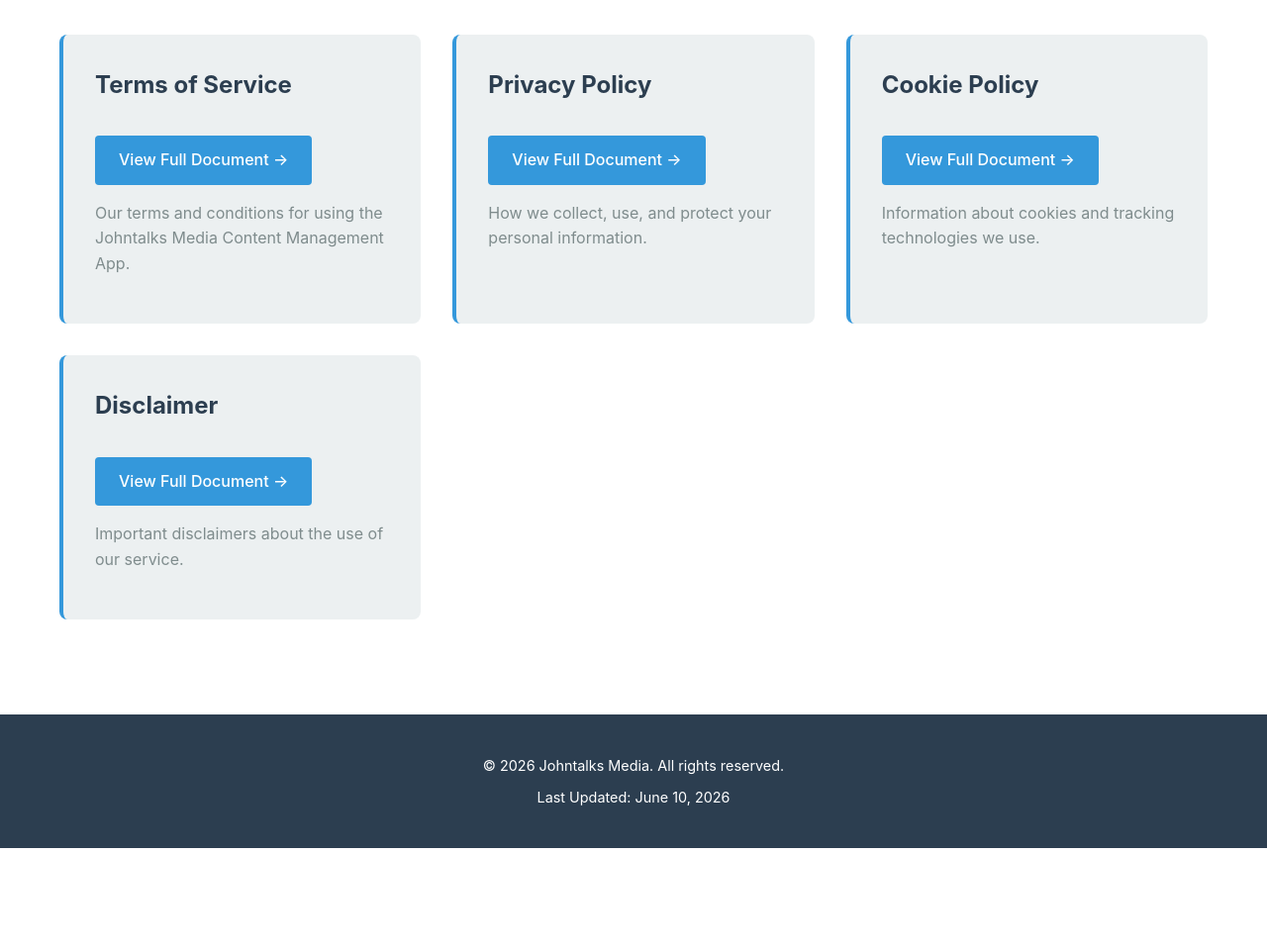
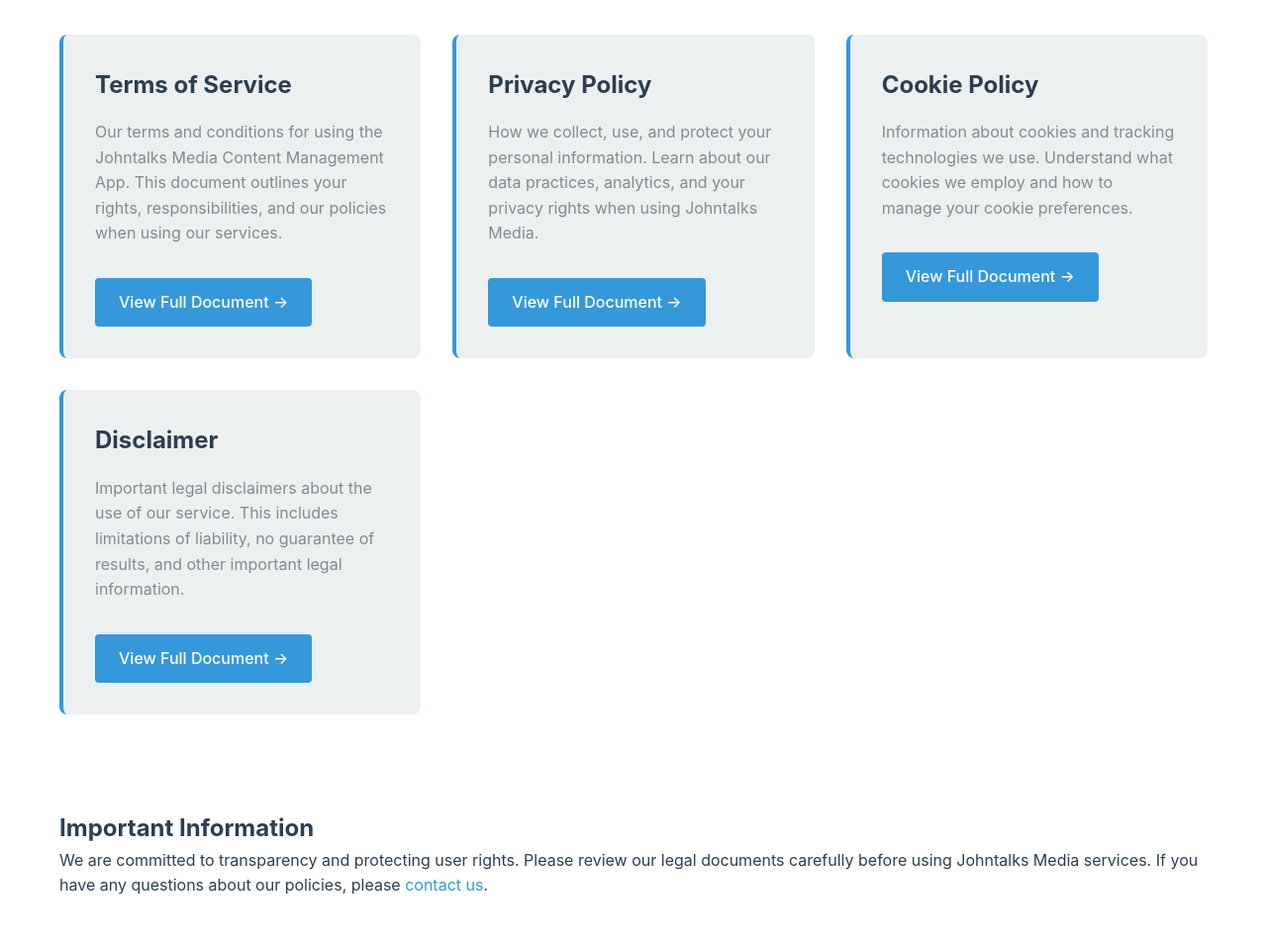
Before and after one commit to Bishop3993/Johntalks-Legal, a plain HTML site: page index.html in a window 1280 px wide. Shown: the part 320-1279 px from the top of the page at 99% size. Before the commit the page ends 1177 px from the top, so only its background shows below. Drawn offline with Linux system fonts and the light colour scheme.

Commit message:
Update main index with legal documents CSS stylesheet

```diff
--- a/index.html
+++ b/index.html
@@ -7,6 +7,7 @@
     <meta name="author" content="Johntalks Media">
     <title>Johntalks - Legal Documentation</title>
     <link rel="stylesheet" href="assets/css/style.css">
+    <link rel="stylesheet" href="assets/css/legal-documents.css">
 </head>
 <body>
     <header>
@@ -16,10 +17,11 @@
                     <h1>Johntalks Legal</h1>
                 </div>
                 <ul class="nav-links">
-                    <li><a href="#terms">Terms of Service</a></li>
-                    <li><a href="#privacy">Privacy Policy</a></li>
-                    <li><a href="#cookies">Cookie Policy</a></li>
-                    <li><a href="#disclaimer">Disclaimer</a></li>
+                    <li><a href="index.html">Home</a></li>
+                    <li><a href="docs/terms-of-service.html">Terms of Service</a></li>
+                    <li><a href="docs/privacy-policy.html">Privacy Policy</a></li>
+                    <li><a href="docs/cookie-policy.html">Cookie Policy</a></li>
+                    <li><a href="docs/disclaimer.html">Disclaimer</a></li>
                 </ul>
             </div>
         </nav>
@@ -38,27 +40,36 @@
                 <div class="legal-documents">
                     <article id="terms" class="document">
                         <h3>Terms of Service</h3>
-                        <p><a href="docs/terms-of-service.html" class="btn">View Full Document →</a></p>
-                        <p>Our terms and conditions for using the Johntalks Media Content Management App.</p>
+                        <p>Our terms and conditions for using the Johntalks Media Content Management App. This document outlines your rights, responsibilities, and our policies when using our services.</p>
+                        <a href="docs/terms-of-service.html" class="btn">View Full Document →</a>
                     </article>
 
                     <article id="privacy" class="document">
                         <h3>Privacy Policy</h3>
-                        <p><a href="docs/privacy-policy.html" class="btn">View Full Document →</a></p>
-                        <p>How we collect, use, and protect your personal information.</p>
+                        <p>How we collect, use, and protect your personal information. Learn about our data practices, analytics, and your privacy rights when using Johntalks Media.</p>
+                        <a href="docs/privacy-policy.html" class="btn">View Full Document →</a>
                     </article>
 
                     <article id="cookies" class="document">
                         <h3>Cookie Policy</h3>
-                        <p><a href="docs/cookie-policy.html" class="btn">View Full Document →</a></p>
-                        <p>Information about cookies and tracking technologies we use.</p>
+                        <p>Information about cookies and tracking technologies we use. Understand what cookies we employ and how to manage your cookie preferences.</p>
+                        <a href="docs/cookie-policy.html" class="btn">View Full Document →</a>
                     </article>
 
                     <article id="disclaimer" class="document">
                         <h3>Disclaimer</h3>
-                        <p><a href="docs/disclaimer.html" class="btn">View Full Document →</a></p>
-                        <p>Important disclaimers about the use of our service.</p>
+                        <p>Important legal disclaimers about the use of our service. This includes limitations of liability, no guarantee of results, and other important legal information.</p>
+                        <a href="docs/disclaimer.html" class="btn">View Full Document →</a>
                     </article>
+                </div>
+            </div>
+        </section>
+
+        <section class="content">
+            <div class="container">
+                <div class="info-section">
+                    <h2>Important Information</h2>
+                    <p>We are committed to transparency and protecting user rights. Please review our legal documents carefully before using Johntalks Media services. If you have any questions about our policies, please <a href="mailto:johnme4real@gmail.com">contact us</a>.</p>
                 </div>
             </div>
         </section>
```
